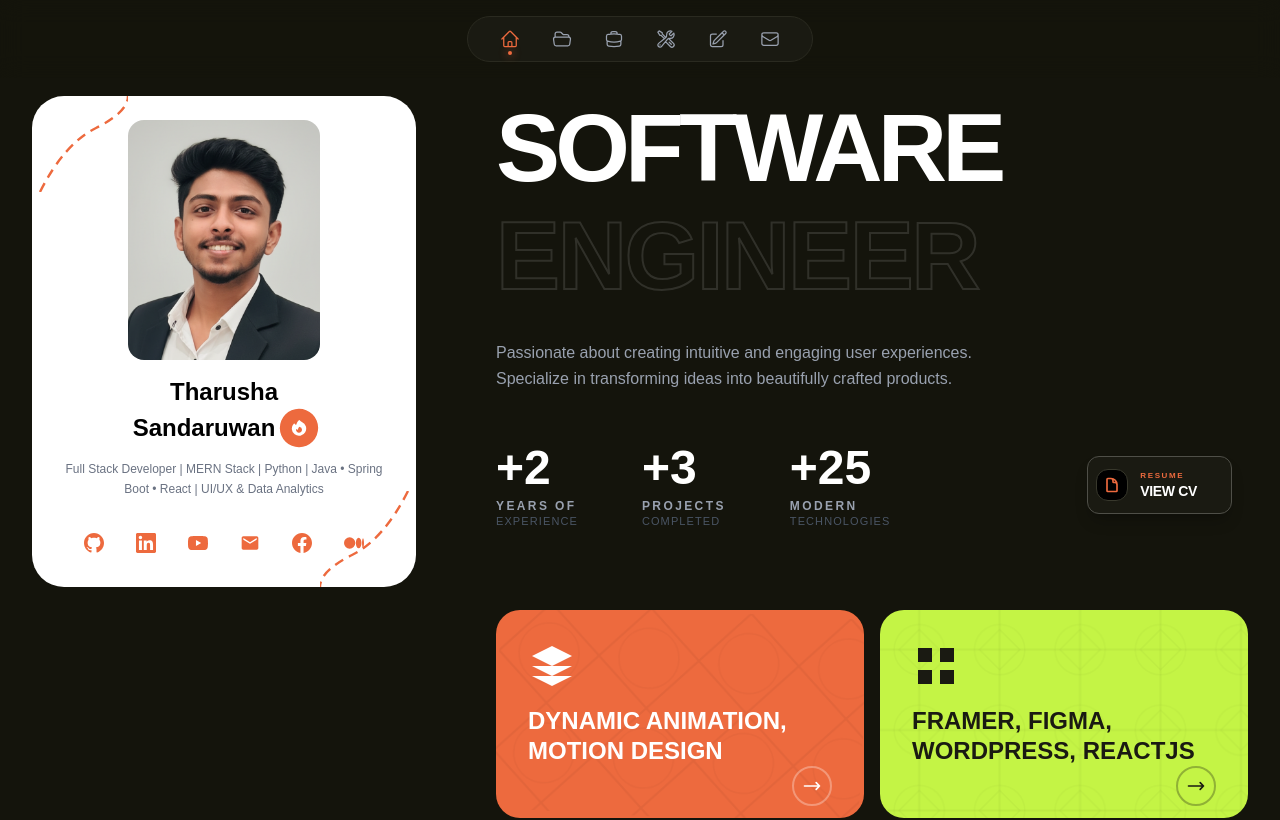
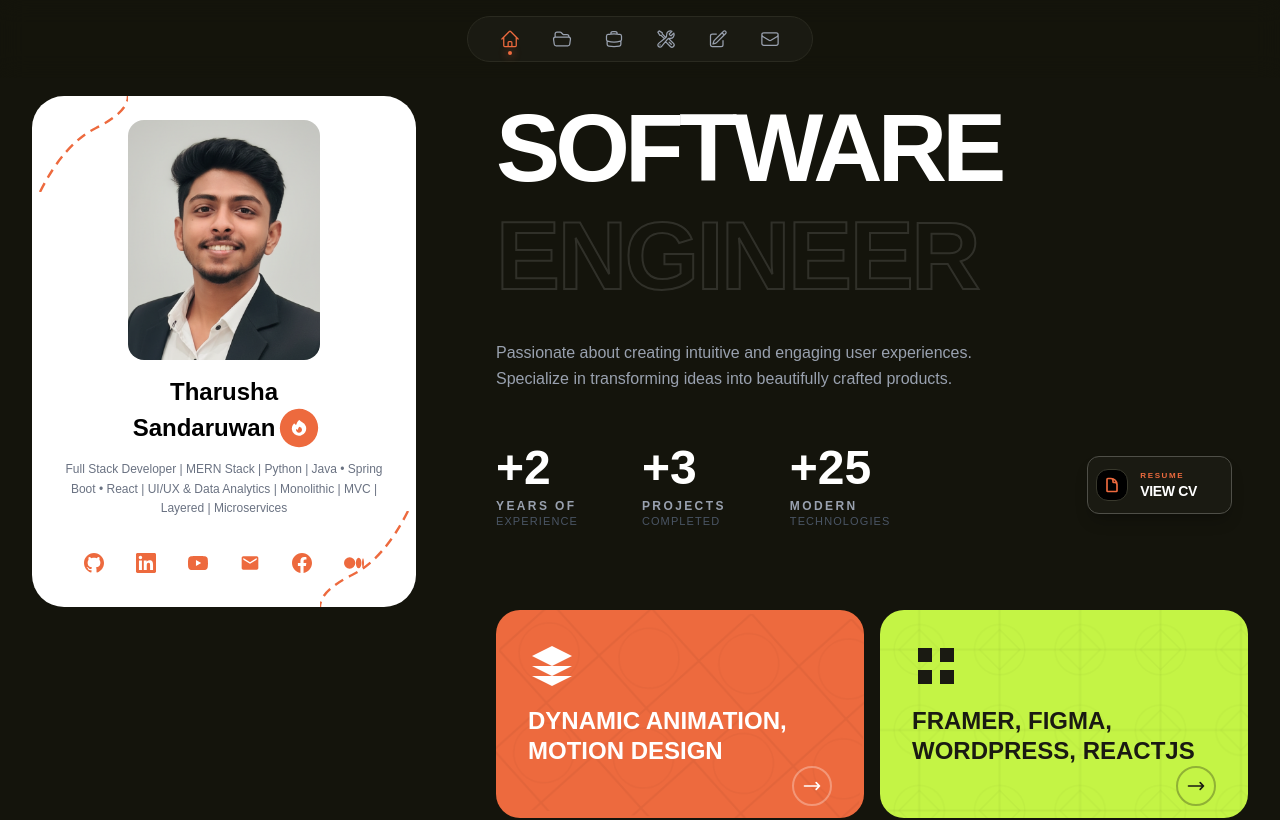
Before and after one commit to tharu-2003/Tharusha_Sandaruwan_Dahanayaka, a React (Vite) app: page / in a window 1280 px wide. Shown: the top 820 px of the page. Built offline with nearby package versions, Linux system fonts and the light colour scheme.

Commit message:
update profile

```diff
--- a/src/components/SidebarProfile.tsx
+++ b/src/components/SidebarProfile.tsx
@@ -114,7 +114,7 @@ export function SidebarProfile() {
           transition={{ duration: 0.5, delay: 0.6 }}
           className="text-gray-500 text-xs leading-relaxed max-w-xs mb-6"
         >
-          Full Stack Developer | MERN Stack | Python | Java • Spring Boot • React | UI/UX & Data Analytics
+          Full Stack Developer | MERN Stack | Python | Java • Spring Boot • React | UI/UX & Data Analytics | Monolithic | MVC | Layered | Microservices
         </motion.p>
 
         {/* Social Links */}
```
